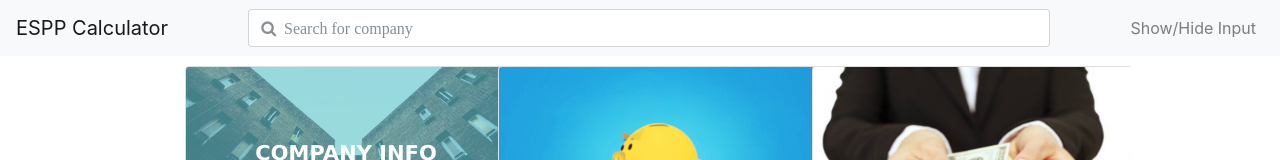
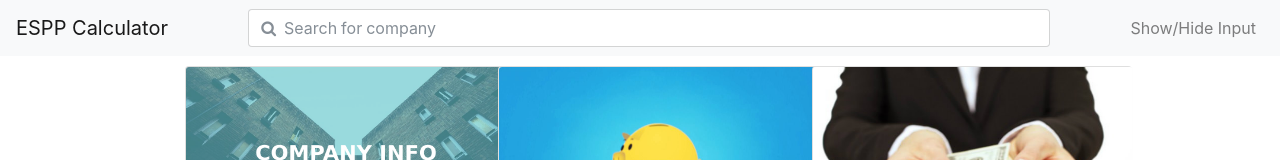
Before and after one commit to jsantoru/jnab, an Angular app: page / in a window 1280 px wide. Shown: the top 160 px of the page. Built offline with nearby package versions, Linux system fonts and the light colour scheme.

Commit message:
fixed the font for the search placeholder text

```diff
--- a/src/app/app.component.css
+++ b/src/app/app.component.css
@@ -7,3 +7,7 @@
   text-align:center;
   margin:auto;
 }
+
+input {
+  font-family:FontAwesome,-apple-system,BlinkMacSystemFont,"Segoe UI",Roboto,"Helvetica Neue",Arial,sans-serif;
+}
--- a/src/app/app.component.html
+++ b/src/app/app.component.html
@@ -8,7 +8,7 @@
   <div class="collapse navbar-collapse" id="navbarSupportedContent">
     <form class="form-inline my-2 my-lg-0 mr-auto">
       <input id="searchInput" class="form-control mr-sm-2" type="text" placeholder="&#xF002;  Search for company"
-             aria-label="Search for company" style="font-family:FontAwesome;">
+             aria-label="Search for company">
       <!-- TODO: glyphicons aren't rendering -->
       <span class="glyphicon glyphicon-search form-control-feedback"></span>
     </form>
```
